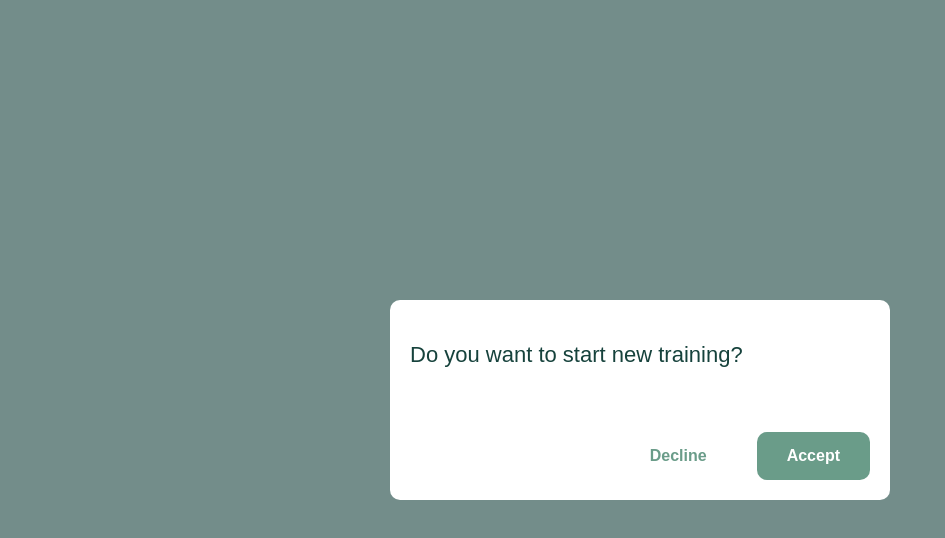
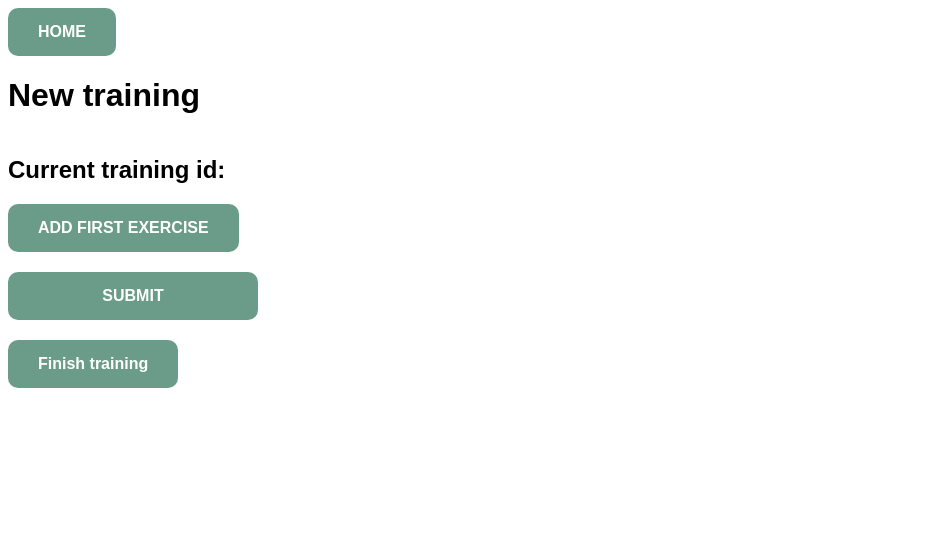
Before and after one commit to Kuba-Jeziorski/state-fit, a React (Vite) app: page /training in a window 1280 px wide. Shown: the top 538 px of the page, without its empty margins (0-945 px from the left). Built offline with nearby package versions, Linux system fonts and the light colour scheme; the HTML template or start-up script is replaced by a standard one.

Commit message:
TrainnigModal logic changed

```diff
--- a/src/atoms/training-modal-state-atom.ts
+++ /dev/null
@@ -1,17 +0,0 @@
-import { atomWithStorage } from "jotai/utils";
-import {
-  TRAINING_MODAL_STATE_FINISH,
-  TRAINING_MODAL_STATE_NEW,
-  TRAINING_MODAL_STATE_NULL,
-} from "../constants/constants";
-
-// new training | finish training | no modal visible
-type trainingModalState =
-  | typeof TRAINING_MODAL_STATE_NEW
-  | typeof TRAINING_MODAL_STATE_FINISH
-  | typeof TRAINING_MODAL_STATE_NULL;
-
-export const trainingModalStateAtom = atomWithStorage<trainingModalState>(
-  "trainingModal",
-  null
-);
--- a/src/components/TrainingModal.tsx
+++ /dev/null
@@ -1,81 +0,0 @@
-import { useAtom, useSetAtom } from "jotai";
-import { trainingModalStateAtom } from "../atoms/training-modal-state-atom";
-import { trainingStateAtom } from "../atoms/training-state-atom";
-import { currentTrainingIdAtom } from "../atoms/current-training-id-atom";
-import { trainingsAtom } from "../atoms/trainings-atom";
-import { exercisesAtom } from "../atoms/exercises-atom";
-import { exerciseSetsAtom } from "../atoms/exercise-sets-atom";
-import {
-  FINISH_TRAINING_CONFIRM_MESSAGE,
-  NEW_TRAINING_CONFIRM_MESSAGE,
-  TRAINING_MODAL_STATE_FINISH,
-  TRAINING_MODAL_STATE_NEW,
-  TRAINING_MODAL_STATE_NULL,
-  TRAINING_OFF,
-  TRAINING_ON,
-} from "../constants/constants";
-import { startTrainingAtom } from "../atoms/writeonly/start-training-atom";
-import { useRedirectToSummary } from "../utils/useRedirectToSummary";
-import { useRedirectToHome } from "../utils/useRedirectToHome";
-import { ConfirmModal } from "./ConfirmModal";
-
-export const TrainingModal = () => {
-  const [trainingModalState, setTrainingModalState] = useAtom(
-    trainingModalStateAtom
-  );
-  const trainingStateValue = useSetAtom(trainingStateAtom);
-
-  const setCurrentTrainingId = useSetAtom(currentTrainingIdAtom);
-  const trainingsValue = useSetAtom(trainingsAtom);
-  const exercisesValue = useSetAtom(exercisesAtom);
-  const exerciseSetsValue = useSetAtom(exerciseSetsAtom);
-
-  const startTraining = useSetAtom(startTrainingAtom);
-  const redirectToSummary = useRedirectToSummary();
-  const redirectToHome = useRedirectToHome();
-
-  const finishTrainingAccepted = () => {
-    trainingStateValue(TRAINING_OFF);
-    setCurrentTrainingId(null);
-    setTrainingModalState(TRAINING_MODAL_STATE_NULL);
-    redirectToSummary();
-
-    trainingsValue({});
-    exercisesValue({});
-    exerciseSetsValue({});
-  };
-  const finishTrainingDeclined = () => {
-    setTrainingModalState(TRAINING_MODAL_STATE_NULL);
-  };
-  const newTrainingAccepted = () => {
-    trainingStateValue(TRAINING_ON);
-    setTrainingModalState(TRAINING_MODAL_STATE_NULL);
-    startTraining();
-  };
-  const newTrainingDeclined = () => {
-    redirectToHome();
-  };
-
-  if (trainingModalState === TRAINING_MODAL_STATE_NULL) {
-    return;
-  }
-
-  if (trainingModalState === TRAINING_MODAL_STATE_NEW) {
-    return (
-      <ConfirmModal
-        confirmMessage={NEW_TRAINING_CONFIRM_MESSAGE}
-        confirmAcceptFunction={newTrainingAccepted}
-        confirmDeclineFunction={newTrainingDeclined}
-      />
-    );
-  }
-  if (trainingModalState === TRAINING_MODAL_STATE_FINISH) {
-    return (
-      <ConfirmModal
-        confirmMessage={FINISH_TRAINING_CONFIRM_MESSAGE}
-        confirmAcceptFunction={finishTrainingAccepted}
-        confirmDeclineFunction={finishTrainingDeclined}
-      />
-    );
-  }
-};
--- a/src/constants/constants.ts
+++ b/src/constants/constants.ts
@@ -30,8 +30,4 @@ export const FINISH_TRAINING_CAPTION = "Finish training";
 export const HOME_CAPTION = "HOME";
 export const TRAINING_CAPTION = "Training";
 
-export const TRAINING_MODAL_STATE_NEW = "new";
-export const TRAINING_MODAL_STATE_FINISH = "finish";
-export const TRAINING_MODAL_STATE_NULL = null;
-
 export const TOKEN_PROVIDED = "token-provided";
--- a/src/pages/Home.tsx
+++ b/src/pages/Home.tsx
@@ -14,27 +14,30 @@ import { useRedirectToSummary } from "../utils/useRedirectToSummary";
 import { useRedirectToTraining } from "../utils/useRedirectToTraining";
 import { Button } from "../components/Button";
 import { currentTrainingIdAtom } from "../atoms/current-training-id-atom";
-import { useAtomValue, useSetAtom } from "jotai";
+import { useAtom, useSetAtom } from "jotai";
 import { trainingStateAtom } from "../atoms/training-state-atom";
 import { exercisesAtom } from "../atoms/exercises-atom";
 import { exerciseSetsAtom } from "../atoms/exercise-sets-atom";
 import { trainingsAtom } from "../atoms/trainings-atom";
 import { tokenAtom } from "../atoms/readonly/token-atop";
+import { startTrainingAtom } from "../atoms/writeonly/start-training-atom";
 
 export const Home = () => {
   const [isLogoutPressed, setIsLoggoutPressed] = useState(false);
+  const [isTrainingPressed, setIsTrainingPressed] = useState(false);
+
+  const [trainingStateValue, setTraningState] = useAtom(trainingStateAtom);
 
   const setCurrentTrainingId = useSetAtom(currentTrainingIdAtom);
-  const trainingStateValue = useAtomValue(trainingStateAtom);
-  const setTraningStateValue = useSetAtom(trainingStateAtom);
-
-  const trainingsValue = useSetAtom(trainingsAtom);
-  const exercisesValue = useSetAtom(exercisesAtom);
-  const exerciseSetsValue = useSetAtom(exerciseSetsAtom);
-
+  const setTrainings = useSetAtom(trainingsAtom);
+  const setExercises = useSetAtom(exercisesAtom);
+  const setExerciseSets = useSetAtom(exerciseSetsAtom);
   const setToken = useSetAtom(tokenAtom);
+  //
+  const startTraining = useSetAtom(startTrainingAtom);
 
   const isTrainingOn = trainingStateValue === TRAINING_ON;
+
   const trainingButtonCaption = isTrainingOn
     ? CURRENT_TRAINING_CAPTION
     : START_NEW_TRAINING_CAPTION;
@@ -42,21 +45,34 @@ export const Home = () => {
   const redirectToTraining = useRedirectToTraining();
   const redirectToSummary = useRedirectToSummary();
 
-  const startNewTraining = () => {
+  const handleIsTrainingPressed = () => {
+    if (isTrainingOn) {
+      redirectToTraining();
+    } else {
+      setIsTrainingPressed(true);
+    }
+  };
+  const trainingConfirmAccepted = () => {
+    setTraningState(TRAINING_ON);
+    startTraining();
+
+    setIsTrainingPressed(false);
     redirectToTraining();
+  };
+  const trainingConfirmDeclined = () => {
+    setIsTrainingPressed(false);
   };
   const handleIsLogoutPressed = () => {
     setIsLoggoutPressed(true);
   };
   const logOutConfirmAccepted = () => {
     setToken(null);
-    setTraningStateValue(TRAINING_OFF);
+    setTraningState(TRAINING_OFF);
     setIsLoggoutPressed(false);
     setCurrentTrainingId(null);
-
-    trainingsValue({});
-    exercisesValue({});
-    exerciseSetsValue({});
+    setTrainings({});
+    setExercises({});
+    setExerciseSets({});
   };
   const logOutConfirmDeclined = () => {
     setIsLoggoutPressed(false);
@@ -70,7 +86,7 @@ export const Home = () => {
       <div className="buttonWrapper">
         <Button
           caption={trainingButtonCaption}
-          handleFunction={startNewTraining}
+          handleFunction={handleIsTrainingPressed}
           classes="button primary"
         />
         <Button
@@ -91,6 +107,13 @@ export const Home = () => {
           confirmDeclineFunction={logOutConfirmDeclined}
         />
       )}
+      {isTrainingPressed && (
+        <ConfirmModal
+          confirmMessage={trainingButtonCaption}
+          confirmAcceptFunction={trainingConfirmAccepted}
+          confirmDeclineFunction={trainingConfirmDeclined}
+        />
+      )}
     </>
   );
 };
--- a/src/pages/Training.tsx
+++ b/src/pages/Training.tsx
@@ -1,9 +1,8 @@
 import {
   FINISH_TRAINING_CAPTION,
+  FINISH_TRAINING_CONFIRM_MESSAGE,
   HOME_CAPTION,
   TRAINING_CAPTION,
-  TRAINING_MODAL_STATE_FINISH,
-  TRAINING_MODAL_STATE_NEW,
   TRAINING_OFF,
 } from "../constants/constants";
 import { Title } from "../components/Title";
@@ -11,35 +10,49 @@ import { TrainingForm } from "../components/TrainingForm";
 import { usePageTitle } from "../utils/usePageTitle";
 import { useRedirectToHome } from "../utils/useRedirectToHome";
 import { Button } from "../components/Button";
-import { useAtom, useAtomValue } from "jotai";
-import { TrainingModal } from "../components/TrainingModal";
-import { trainingModalStateAtom } from "../atoms/training-modal-state-atom";
-import { useEffect } from "react";
+import { ConfirmModal } from "../components/ConfirmModal";
+import { useState } from "react";
+import { useSetAtom } from "jotai";
 import { trainingStateAtom } from "../atoms/training-state-atom";
+import { currentTrainingIdAtom } from "../atoms/current-training-id-atom";
+import { useRedirectToSummary } from "../utils/useRedirectToSummary";
+import { trainingsAtom } from "../atoms/trainings-atom";
+import { exercisesAtom } from "../atoms/exercises-atom";
+import { exerciseSetsAtom } from "../atoms/exercise-sets-atom";
 
 export const Training = () => {
-  const [trainingModalState, setTrainingModalState] = useAtom(
-    trainingModalStateAtom
-  );
-  const trainingState = useAtomValue(trainingStateAtom);
+  const [trainingFinishModal, setTrainingFinishModal] = useState(false);
 
-  useEffect(() => {
-    if (trainingState === TRAINING_OFF) {
-      setTrainingModalState(TRAINING_MODAL_STATE_NEW);
-    }
-  }, [setTrainingModalState, trainingState]);
+  const trainingStateValue = useSetAtom(trainingStateAtom);
+  const setCurrentTrainingId = useSetAtom(currentTrainingIdAtom);
+  const trainingsValue = useSetAtom(trainingsAtom);
+  const exercisesValue = useSetAtom(exercisesAtom);
+  const exerciseSetsValue = useSetAtom(exerciseSetsAtom);
 
   const redirectToHome = useRedirectToHome();
+  const redirectToSummary = useRedirectToSummary();
 
-  const finishTrainingConfirmation = () => {
-    setTrainingModalState(TRAINING_MODAL_STATE_FINISH);
+  const handleFinishTraining = () => {
+    setTrainingFinishModal(true);
+  };
+
+  const trainingFinishConfirmAccepted = () => {
+    trainingStateValue(TRAINING_OFF);
+    setCurrentTrainingId(null);
+    setTrainingFinishModal(false);
+    redirectToSummary();
+
+    trainingsValue({});
+    exercisesValue({});
+    exerciseSetsValue({});
+  };
+  const trainingFinishConfirmDeclined = () => {
+    setTrainingFinishModal(false);
   };
 
   usePageTitle(TRAINING_CAPTION);
 
   return (
-    <>
-      {trainingModalState !== TRAINING_MODAL_STATE_NEW && (
     <>
       <Button
         caption={HOME_CAPTION}
@@ -50,12 +63,16 @@ export const Training = () => {
       <TrainingForm />
       <Button
         caption={FINISH_TRAINING_CAPTION}
-            handleFunction={finishTrainingConfirmation}
+        handleFunction={handleFinishTraining}
         classes="button primary temporary-mt"
       />
-        </>
+      {trainingFinishModal && (
+        <ConfirmModal
+          confirmAcceptFunction={trainingFinishConfirmAccepted}
+          confirmDeclineFunction={trainingFinishConfirmDeclined}
+          confirmMessage={FINISH_TRAINING_CONFIRM_MESSAGE}
+        />
       )}
-      <TrainingModal />
     </>
   );
 };
```
Lines whose indentation alone changed are shown as unchanged.
